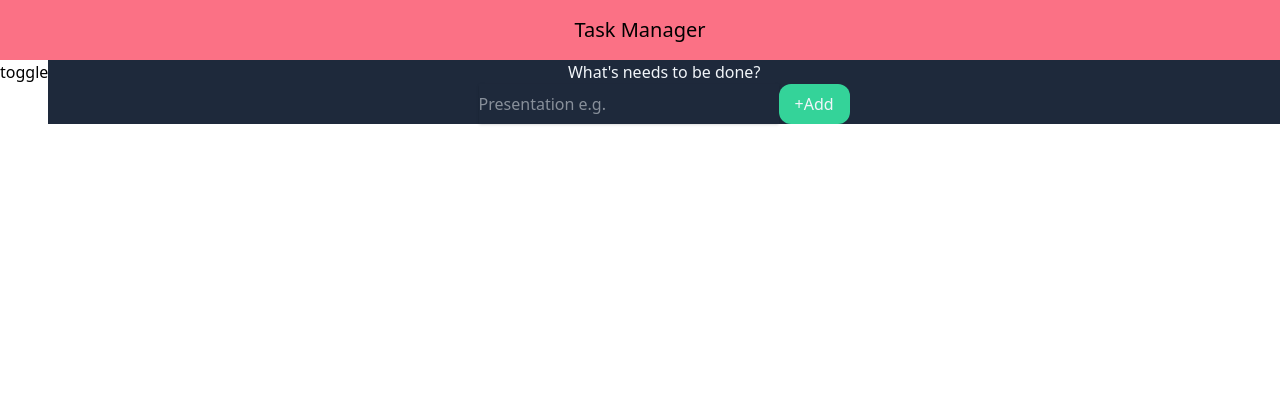
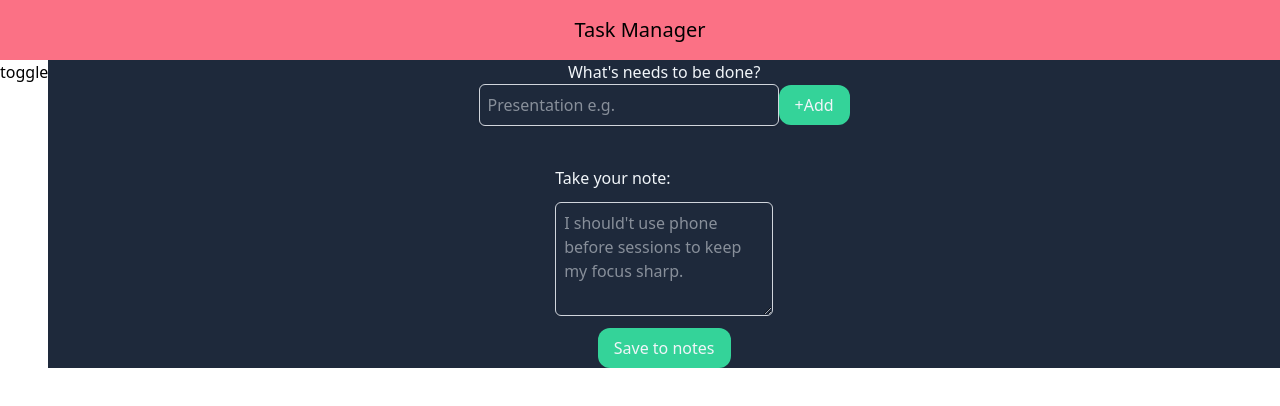
Before and after one commit to visionas9/task-manager, a Next.js app: page /task/1 in a window 1280 px wide. Shown: the top 406 px of the page. Built offline with nearby package versions, Linux system fonts and the light colour scheme.

Commit message:
notes text area state save

```diff
--- a/app/components/TaskCard.tsx
+++ b/app/components/TaskCard.tsx
@@ -1,12 +1,14 @@
 "use client";
 import { useState } from "react";
+import { formattedDate } from "../lib/utils";
 
 export default function TaskCard() {
   const [id, setId] = useState("");
   const [duties, setDuties] = useState<string[]>([]);
   const [dutyInput, setDutyInput] = useState("");
   const [isCompleted, setIsCompleted] = useState(false);
-  const [notes, setNotes] = useState("");
+  const [notes, setNotes] = useState<string[]>([]);
+  const [noteInput, setNoteInput] = useState("");
 
   const handleAddDuty = () => {
     if (!dutyInput.trim()) return;
@@ -14,17 +16,25 @@ export default function TaskCard() {
     setDutyInput("");
   };
 
+  const handleAddNote = () => {
+    if (!noteInput.trim()) return;
+    setNotes([...notes, noteInput.trim()]);
+    setNoteInput("");
+  };
+
   console.log(duties);
+  console.log(notes);
 
   return (
     <main>
-      <div className="flex flex-col items-center">
+      <div className="flex flex-col items-center justify-center">
+        {/** Duties input **/}
         <label>What's needs to be done?</label>
         <div className="flex items-center justify-between">
           <input
             type="text"
             placeholder="Presentation e.g."
-            className="w-[300px] py-2 shadow-sm"
+            className="border border-gray-300 rounded-md p-2 w-[300px] shadow-sm focus:outline-none focus:ring-2 focus:ring-emerald-500 focus:border-transparent"
             value={dutyInput}
             onChange={(e) => setDutyInput(e.target.value)}
             onKeyDown={(e) => e.key === "Enter" && handleAddDuty()}
@@ -37,6 +47,25 @@ export default function TaskCard() {
             +Add
           </button>
         </div>
+
+        {/** Notes texarea **/}
+        <div className="flex flex-col mt-10 gap-3">
+          <label>Take your note:</label>
+          <textarea
+            placeholder="I should't use phone before sessions to keep my focus sharp."
+            className="border border-gray-300 rounded-md p-2 w-full focus:outline-none focus:ring-2 focus:ring-emerald-500 focus:border-transparent"
+            rows={4}
+            value={noteInput}
+            onChange={(e) => setNoteInput(e.target.value)}
+            onKeyDown={(e) => e.key === "Enter" && handleAddNote()}
+          />
+          <button
+            className="m-auto bg-emerald px-4 py-2 rounded-xl hover:cursor-pointer shrink-0"
+            onClick={handleAddDuty}
+          >
+            Save to notes
+          </button>
+        </div>
       </div>
     </main>
   );
--- a/app/lib/store.ts
+++ b/app/lib/store.ts
@@ -0,0 +1,5 @@
+import { create } from "zustand";
+
+export const useTaskDays = create((set) => {
+  days: [];
+});
```
